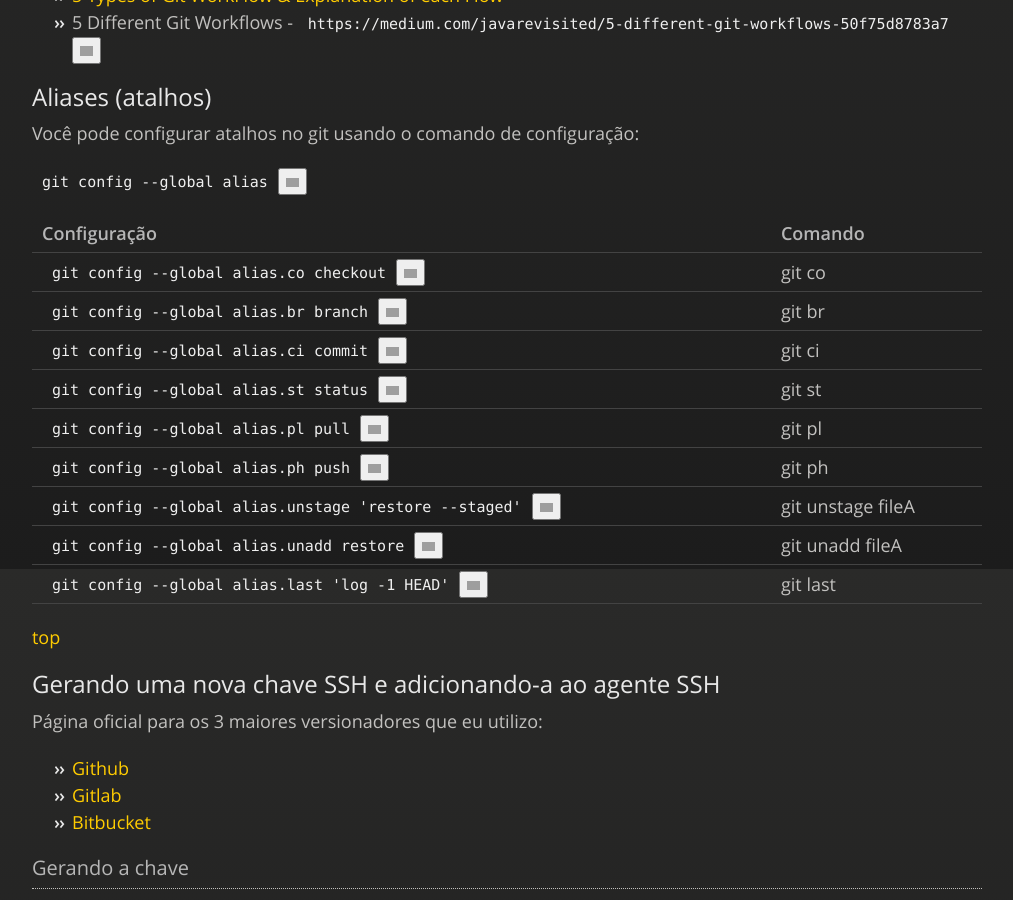
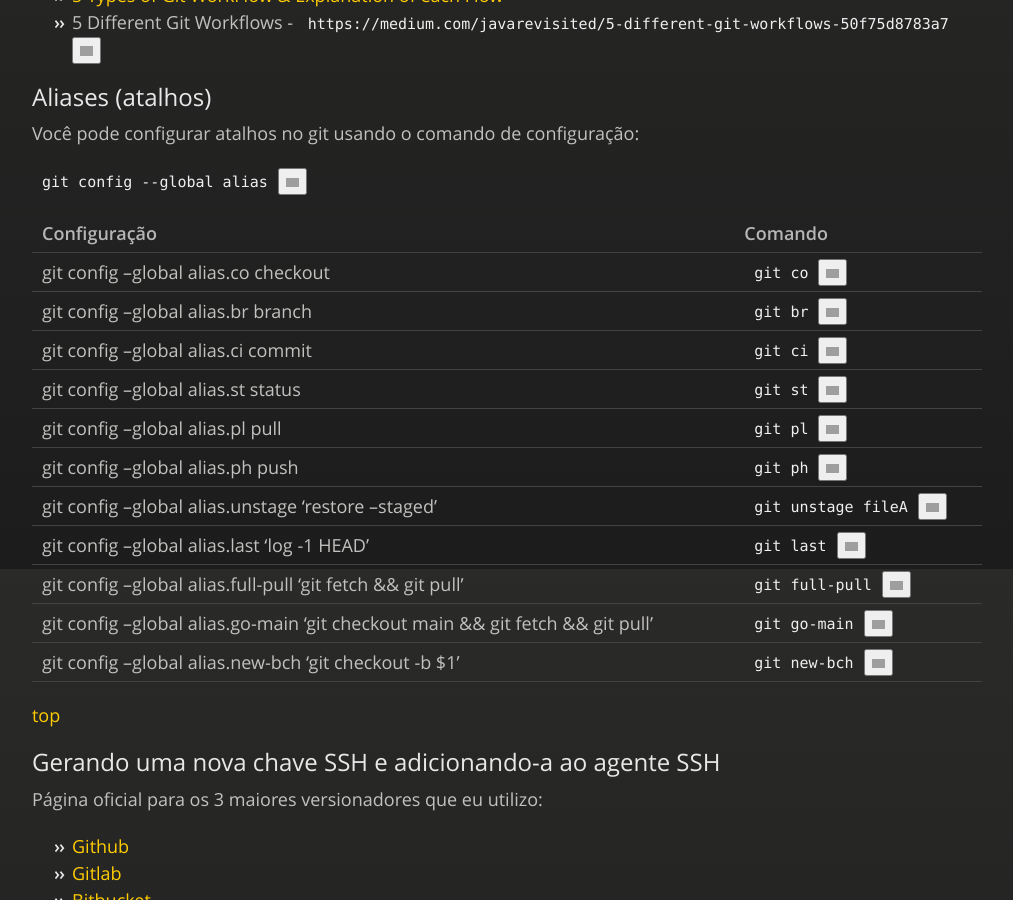
Before and after one commit to JeannAndrade/jeannandrade.github.io, a Jekyll site: the page built from content/git/index.md, in a window 1280 px wide and 900 px high, scrolled down 21931 px. Shown: the whole window, without its empty margins (108-1121 px from the left). Built offline with Jekyll 4.4.1, drawn with Linux system fonts in a browser that asks for light colours; nearby versions of some CDN libraries; comment, search, counter and statistics services are not loaded; our own code applies the rules of GitHub Pages for plain Markdown files; grey boxes are pictures that could not be loaded.

Commit message:
adiciona novos atalhos de configuração no Git no index.md

```diff
--- a/content/git/index.md
+++ b/content/git/index.md
@@ -837,15 +837,17 @@ Você pode configurar atalhos no git usando o comando de configuração:
 
 | Configuração | Comando |
 | ------- | ------- |
-| `git config --global alias.co checkout` | git co |
-| `git config --global alias.br branch` | git br |
-| `git config --global alias.ci commit` | git ci |
-| `git config --global alias.st status` | git st |
-| `git config --global alias.pl pull` | git pl |
-| `git config --global alias.ph push` | git ph |
-| `git config --global alias.unstage 'restore --staged'` | git unstage fileA |
-| `git config --global alias.unadd restore` | git unadd fileA |
-| `git config --global alias.last 'log -1 HEAD'` | git last |
+| git config --global alias.co checkout | `git co` |
+| git config --global alias.br branch | `git br` |
+| git config --global alias.ci commit | `git ci` |
+| git config --global alias.st status | `git st` |
+| git config --global alias.pl pull | `git pl` |
+| git config --global alias.ph push | `git ph` |
+| git config --global alias.unstage 'restore --staged' | `git unstage fileA` |
+| git config --global alias.last 'log -1 HEAD' | `git last` |
+| git config --global alias.full-pull 'git fetch && git pull' | `git full-pull` |
+| git config --global alias.go-main 'git checkout main && git fetch && git pull' | `git go-main` |
+| git config --global alias.new-bch 'git checkout -b $1' | `git new-bch` |
 
 [top](#git-table-of-contents)
 
```
